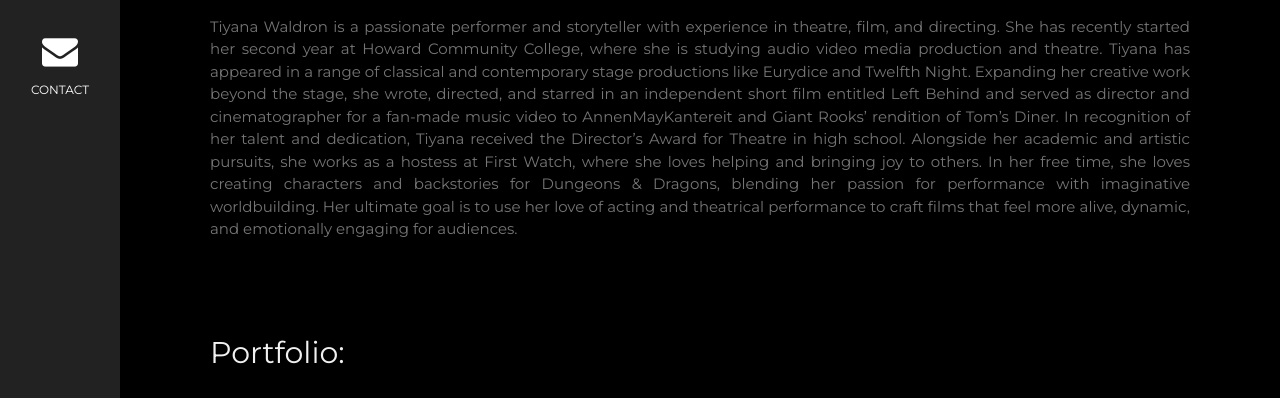
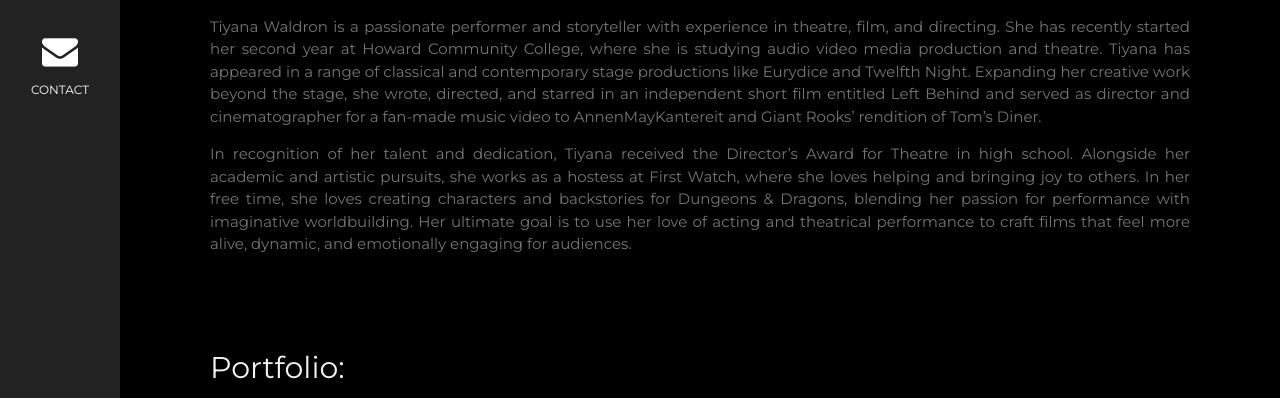
Before and after one commit to tiyanawaldron/tiyanawaldron.github.io, a plain HTML site: page index.html in a window 1280 px wide. Shown: the part 402-800 px from the top of the page. Drawn offline with nearby package versions, Linux system fonts and the light colour scheme; files whose address does not match are found by name.

Commit message:
Update index.html

```diff
--- a/index.html
+++ b/index.html
@@ -66,8 +66,8 @@ body, h1,h2,h3,h4,h5,h6 {font-family: "Montserrat", sans-serif}
     <h2 class="w3-text-light-grey">Bio</h2>
     <hr style="width:200px" class="w3-opacity">
     <p>Tiyana Waldron is a passionate performer and storyteller with experience in theatre, film, and directing. She has recently started her second year at Howard Community College, where she is studying audio video media production and theatre. Tiyana has appeared in a range of classical and contemporary stage productions like Eurydice and Twelfth Night. Expanding her creative work beyond the stage, she wrote, directed, and starred in an independent short film entitled Left Behind and served as director and cinematographer for a fan-made music video to AnnenMayKantereit and Giant Rooks’ rendition of Tom’s Diner.
-
-      In recognition of her talent and dedication, Tiyana received the Director’s Award for Theatre in high school. Alongside her academic and artistic pursuits, she works as a hostess at First Watch, where she loves helping and bringing joy to others. In her free time, she loves creating characters and backstories for Dungeons & Dragons, blending her passion for performance with imaginative worldbuilding. Her ultimate goal is to use her love of acting and theatrical performance to craft films that feel more alive, dynamic, and emotionally engaging for audiences.
+    </p>
+    <p>In recognition of her talent and dedication, Tiyana received the Director’s Award for Theatre in high school. Alongside her academic and artistic pursuits, she works as a hostess at First Watch, where she loves helping and bringing joy to others. In her free time, she loves creating characters and backstories for Dungeons & Dragons, blending her passion for performance with imaginative worldbuilding. Her ultimate goal is to use her love of acting and theatrical performance to craft films that feel more alive, dynamic, and emotionally engaging for audiences.
     </p>
 
     <!-- Grid for pricing tables -->
```
